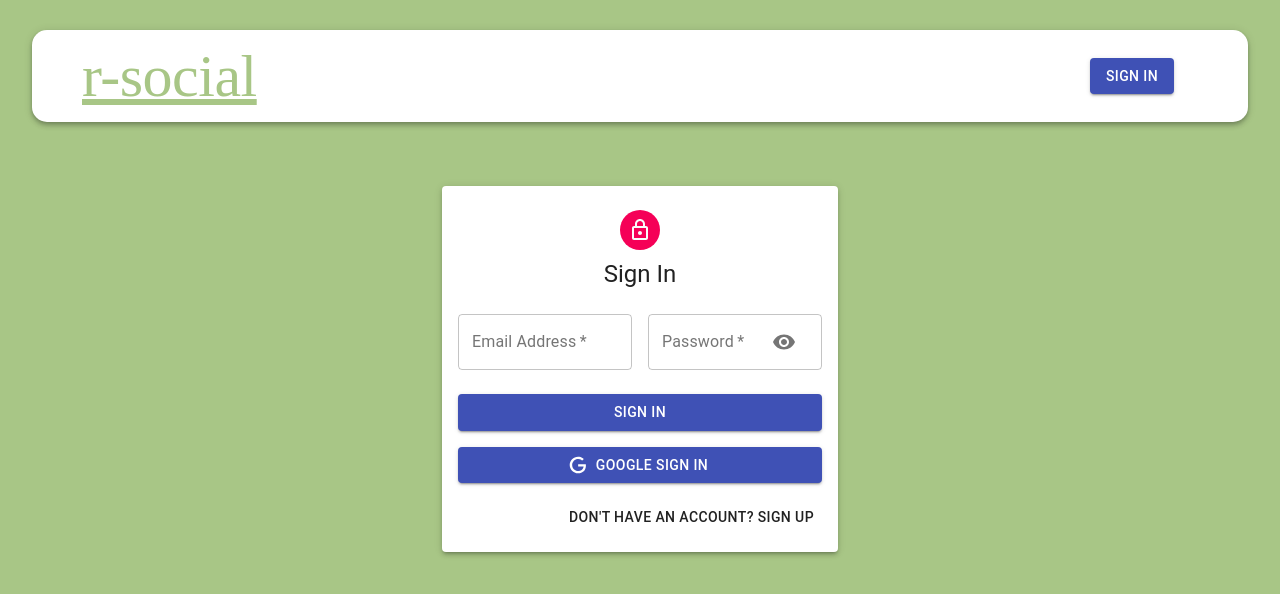
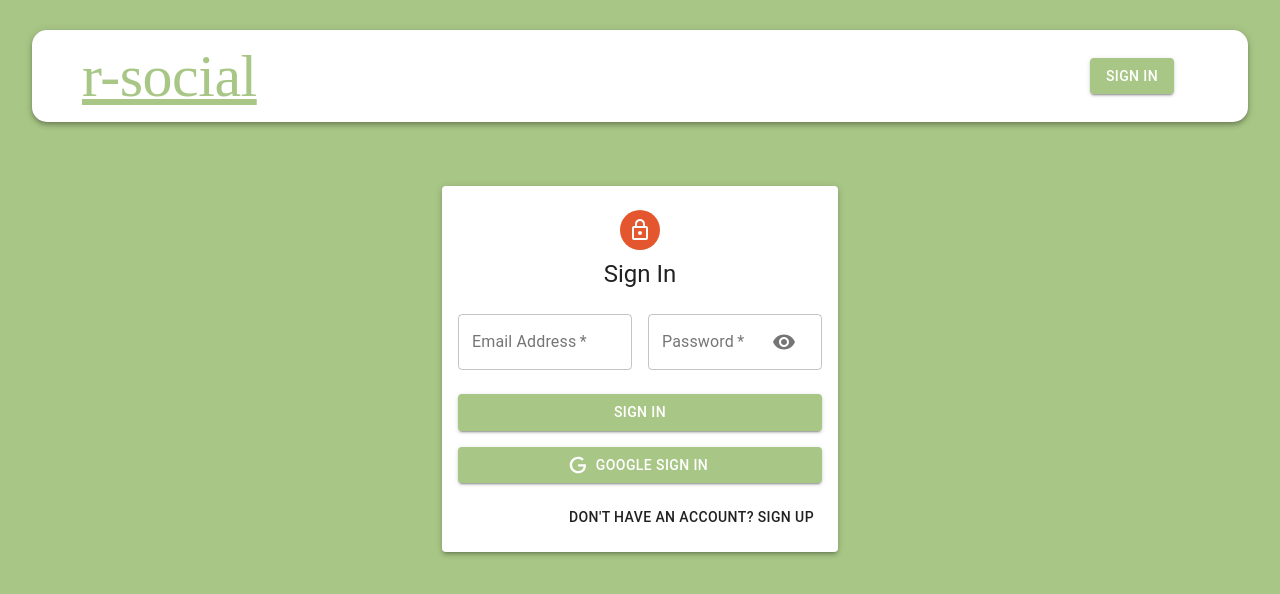
Before and after one commit to LionyxML/r-social, a React (Create React App) app in the folder client/: page /auth in a window 1280 px wide. Shown: the top 594 px of the page. Built offline with nearby package versions, Linux system fonts and the light colour scheme; no server answers; a web font is replaced by a local one.

Commit message:
Fixed color mismatching. Added default theme for further styles customizations.

```diff
--- a/client/src/App.js
+++ b/client/src/App.js
@@ -5,12 +5,11 @@
 import Navbar from "./components/Navbar/Navbar";
 import Home from "./components/Home/Home";
 import Auth from "./components/Auth/Auth";
-
-const theme = createTheme();
+import defaultTheme from "./themes/default";
 
 const App = () => {
   return (
-    <MuiThemeProvider theme={theme}>
+    <MuiThemeProvider theme={defaultTheme}>
       <BrowserRouter>
         <Container maxWidth="lg">
           <Navbar />
--- a/client/src/components/Auth/Auth.js
+++ b/client/src/components/Auth/Auth.js
@@ -99,8 +99,8 @@
             type="submit"
             fullWidth
             variant="contained"
+            className={classes.submit}
             color="primary"
-            className={classes.submit}
           >
             {isSignup ? "Sign Up" : "Sign In"}
           </Button>
@@ -109,12 +109,12 @@
             render={(renderProps) => (
               <Button
                 className={classes.googleButton}
-                color="primary"
                 fullWidth
                 onClick={renderProps.onClick}
                 disable={renderProps.disable}
                 startIcon={<Icon />}
                 variant="contained"
+                color="primary"
               >
                 Google Sign In
               </Button>
--- a/client/src/components/Auth/styles.js
+++ b/client/src/components/Auth/styles.js
@@ -23,8 +23,12 @@
   },
   submit: {
     margin: theme.spacing(3, 0, 2),
+    backgroundColor: theme.palette.primary,
+    color: theme.palette.buttonTextColor,
   },
   googleButton: {
     marginBottom: theme.spacing(2),
+    backgroundColor: theme.palette.primary,
+    color: theme.palette.buttonTextColor,
   },
 }));
--- a/client/src/components/Navbar/Navbar.js
+++ b/client/src/components/Navbar/Navbar.js
@@ -72,6 +72,7 @@
             component={Link}
             to="/auth"
             variant="contained"
+            className={classes.signIn}
             color="primary"
           >
             Sign In
--- a/client/src/components/Navbar/styles.js
+++ b/client/src/components/Navbar/styles.js
@@ -40,4 +40,8 @@
     color: theme.palette.getContrastText(deepPurple[500]),
     backgroundColor: deepPurple[500],
   },
+  signIn: {
+    backgroundColor: theme.palette.primary.main,
+    color: theme.palette.buttonTextColor,
+  },
 }));
--- a/client/src/components/Posts/Post/styles.js
+++ b/client/src/components/Posts/Post/styles.js
@@ -1,6 +1,6 @@
 import { makeStyles } from "@material-ui/core/styles";
 
-export default makeStyles({
+export default makeStyles((theme) => ({
   media: {
     height: 0,
     paddingTop: "56.25%",
@@ -50,9 +50,9 @@
     justifyContent: "space-between",
   },
   like: {
-    color: "#9D9C62",
+    color: theme.palette.primary.main,
   },
   delete: {
-    color: "#E4572E",
+    color: theme.palette.secondary.main,
   },
-});
+}));
--- /dev/null
+++ b/client/src/themes/default.js
@@ -0,0 +1,15 @@
+import { createTheme } from "@material-ui/core";
+
+const defaultTheme = createTheme({
+  palette: {
+    primary: {
+      main: "#a8c686",
+    },
+    secondary: {
+      main: "#E4572E",
+    },
+    buttonTextColor: "rgb(255,255,255)",
+  },
+});
+
+export default defaultTheme;
```
